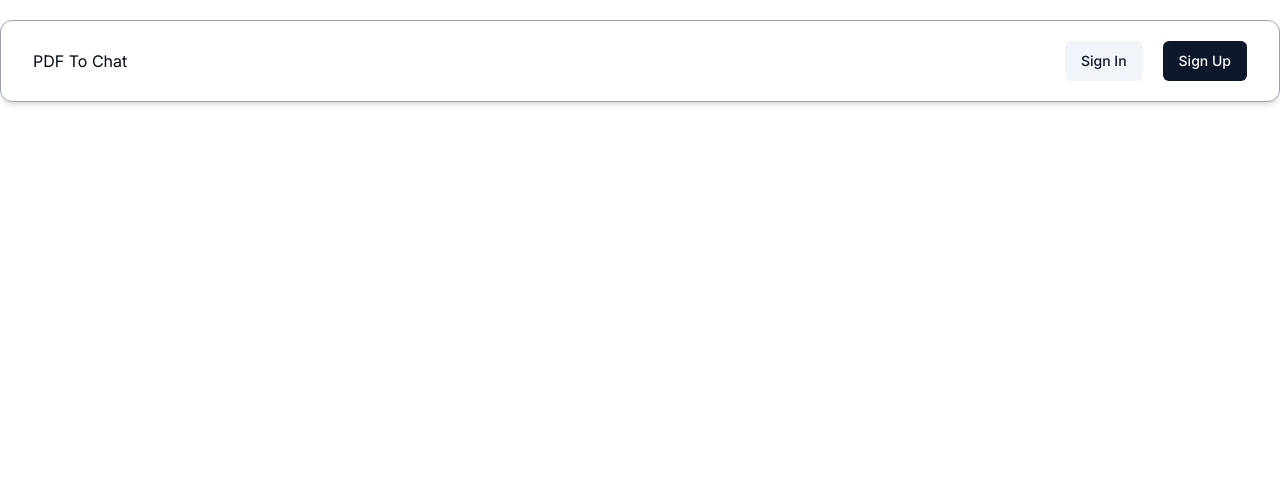
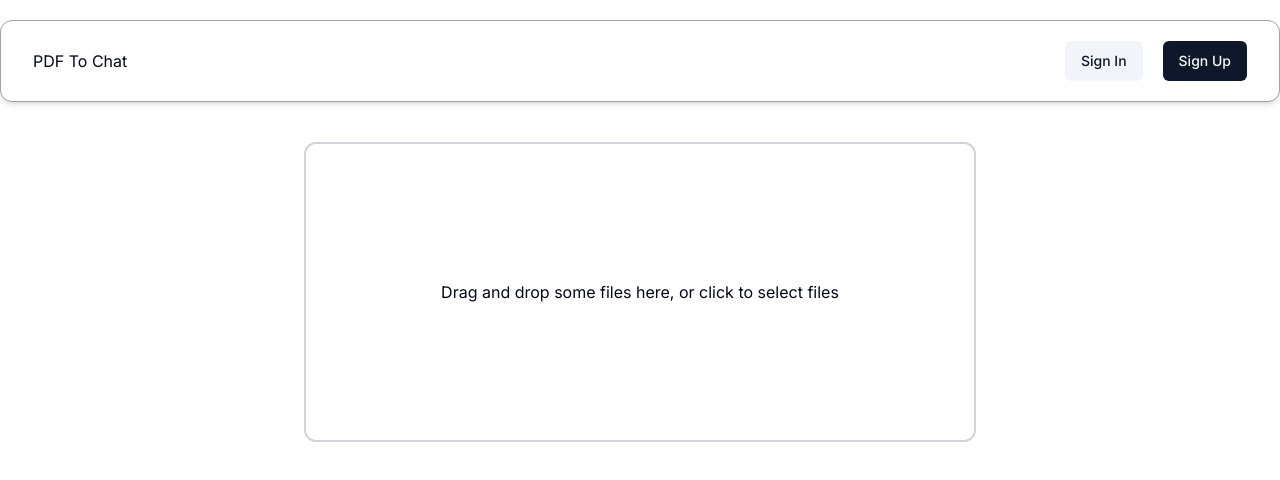
Before and after one commit to dsaglam94/pdf-to-chat, a Next.js app: page /dashboard in a window 1280 px wide. Shown: the top 480 px of the page. Built offline with nearby package versions, Linux system fonts and the light colour scheme; no server answers.

Commit message:
installing right package, setting up react-dropzone

```diff
--- /dev/null
+++ b/app/dashboard/layout.tsx
@@ -0,0 +1,14 @@
+import Header from '@/components/ui/Header';
+
+export default function RootLayout({
+  children,
+}: Readonly<{
+  children: React.ReactNode;
+}>) {
+  return (
+    <>
+      <Header />
+      {children}
+    </>
+  );
+}
--- a/app/dashboard/page.tsx
+++ b/app/dashboard/page.tsx
@@ -1,5 +1,11 @@
-import Header from '@/components/ui/Header';
+import Dropzone from '@/components/ui/Dropzone';
 
 export default function page() {
-  return <Header />;
+  return (
+    <main>
+      <div>
+        <Dropzone />
+      </div>
+    </main>
+  );
 }
--- /dev/null
+++ b/components/ui/Dropzone.tsx
@@ -0,0 +1,136 @@
+'use client';
+import Image from 'next/image';
+import React, { useCallback } from 'react';
+import { useDropzone } from 'react-dropzone';
+
+export default function Dropzone() {
+  const onDrop = useCallback((acceptedFiles: any) => {
+    console.log('accepted files::', acceptedFiles);
+    // Do something with the files
+  }, []);
+  const { getRootProps, getInputProps, isDragActive } = useDropzone({
+    maxFiles: 1,
+    accept: {
+      'aplication/pdf': ['.pdf'],
+    },
+    onDrop,
+  });
+
+  return (
+    <div
+      className="max-w-2xl h-[300px] border-[2px] border-solid border-gray-300 rounded-xl p-10 flex items-center justify-center mx-auto my-10"
+      {...getRootProps()}
+    >
+      <input {...getInputProps()} />
+      {isDragActive ? (
+        <div className="flex flex-col items-center justify-center gap-5">
+          <Image
+            width={70}
+            height={70}
+            src="/upload-icon.svg"
+            alt="upload icon"
+          />
+          <p>Drop your PDF here ...</p>
+        </div>
+      ) : (
+        <p>Drag and drop some files here, or click to select files</p>
+      )}
+    </div>
+  );
+}
+
+// import { useState } from 'react';
+// import { useDropzone } from 'react-dropzone';
+
+// export default function Dropzone({ onUpload }) {
+// //   const [selectedFile, setSelectedFile] = useState(null);
+
+//   const { getRootProps, getInputProps } = useDropzone({
+//     maxFiles: 1,
+//     accept: {
+//       'aplication/pdf': ['.pdf'],
+//     },
+//     onDrop: (acceptedFiles) => {
+//         console.log('accepted files::',acceptedFiles);
+//     //   setSelectedFile(acceptedFiles[0]);
+//     //   onUpload(acceptedFiles);
+//     },
+//   });
+
+//   return (
+//     <DropzoneView
+//       rootProps={getRootProps()}
+//       inputProps={getInputProps()}
+//       selectedFile={selectedFile}
+//       acceptedFormats={acceptedFormat}
+//       infoText={infoText}
+//     />
+//   );
+// }
+
+// function DropzoneView({
+//   rootProps,
+//   inputProps,
+//   selectedFile,
+//   acceptedFormats = {},
+//   infoText,
+// }) {
+//   const readableAcceptedFormats = Object.values(acceptedFormats)
+//     .flat()
+//     .join(', ');
+
+//   let body;
+
+//   if (selectedFile) {
+//     body = <span>{selectedFile.name}</span>;
+//   } else {
+//     body = (
+//       <Stack spacing="2" alignItems="center">
+//         <HStack spacing="1" whiteSpace="nowrap">
+//           <Button variant="link" colorScheme="blue" size="sm">
+//             Click to upload
+//           </Button>
+//           <Text fontSize="sm" color="muted">
+//             or drag and drop
+//           </Text>
+//         </HStack>
+//         <Text fontSize="xs" color="muted">
+//           {readableAcceptedFormats} file(s) only
+//         </Text>
+//         {infoText && (
+//           <Flex
+//             alignItems="start"
+//             justifyContent="center"
+//             textAlign="center"
+//             gap="1"
+//           >
+//             <InfoIcon flexGrow={1} pt="1" />
+//             <Text fontSize="xs" color="blackAlpha.800">
+//               {infoText}
+//             </Text>
+//           </Flex>
+//         )}
+//       </Stack>
+//     );
+//   }
+
+//   return (
+//     <Center
+//       borderWidth="1px"
+//       borderRadius="lg"
+//       px="6"
+//       py="4"
+//       bg={useColorModeValue('gray.100', 'gray.800')}
+//       {...rootProps}
+//     >
+//       <input {...inputProps} />
+
+//       <VStack spacing="3">
+//         <Square size="10" bg="bg-subtle" borderRadius="lg">
+//           <Icon as={AiOutlineCloudUpload} boxSize="10" color="muted" />
+//         </Square>
+//         <VStack spacing="1">{body}</VStack>
+//       </VStack>
+//     </Center>
+//   );
+// }
--- a/package.json
+++ b/package.json
@@ -17,7 +17,7 @@
     "next": "14.2.3",
     "react": "^18",
     "react-dom": "^18",
-    "react-dropzone-uploader": "^2.11.0",
+    "react-dropzone": "^14.2.3",
     "tailwind-merge": "^2.3.0",
     "tailwindcss-animate": "^1.0.7"
   },
```
Also changed, not shown: public/upload-icon.svg (added), 1 other file (tests, documents, lock files or other folders).
